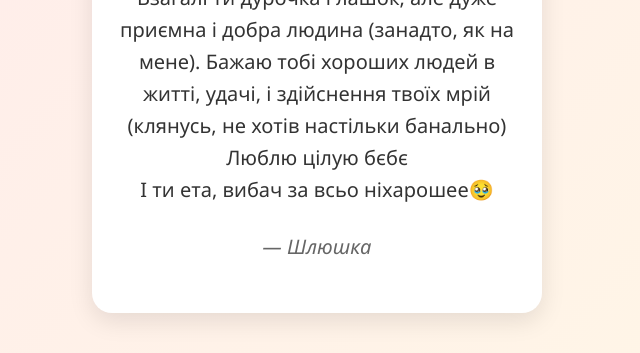
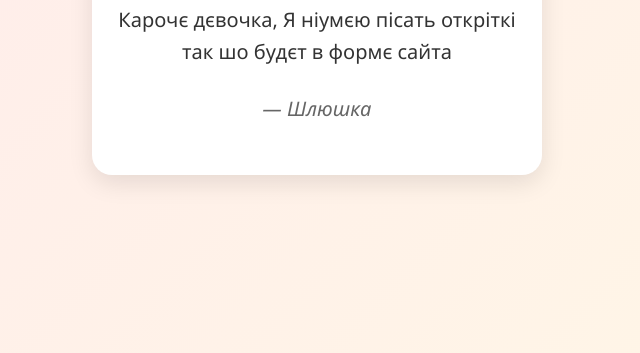
Before and after one commit to altrogn/lukia.github.io, a plain HTML site: page index.html in a window 1280 px wide. Shown: the part 447-800 px from the top of the page, without its empty margins (323-963 px from the left). Drawn offline with Linux system fonts and the light colour scheme.

Commit message:
Update index.html

```diff
--- a/index.html
+++ b/index.html
@@ -11,7 +11,7 @@
         <div class="balloons">🎈🎉🥳</div>
         <h1>З днем народження, Баранчєк</h1>
         <p>Карочє дєвочка, Я ніумєю пісать откріткі так шо будєт в формє сайта</p>
-        <p class="сel">Лукія, вітаю тебе з днем народження. Взагалі ти дурочка і лашок, але дуже приємна і добра людина (занадто, як на мене). Бажаю тобі хороших людей в житті, удачі, і здійснення твоїх мрій  (клянусь, не хотів настільки банально) <br> Люблю цілую бєбє <br> І ти ета, вибач за всьо ніхарошее🥹 </p>
+        <p class="сel"> </p>
         <p class="from">— Шлюшка</p>
     </div>
 </body>
```
